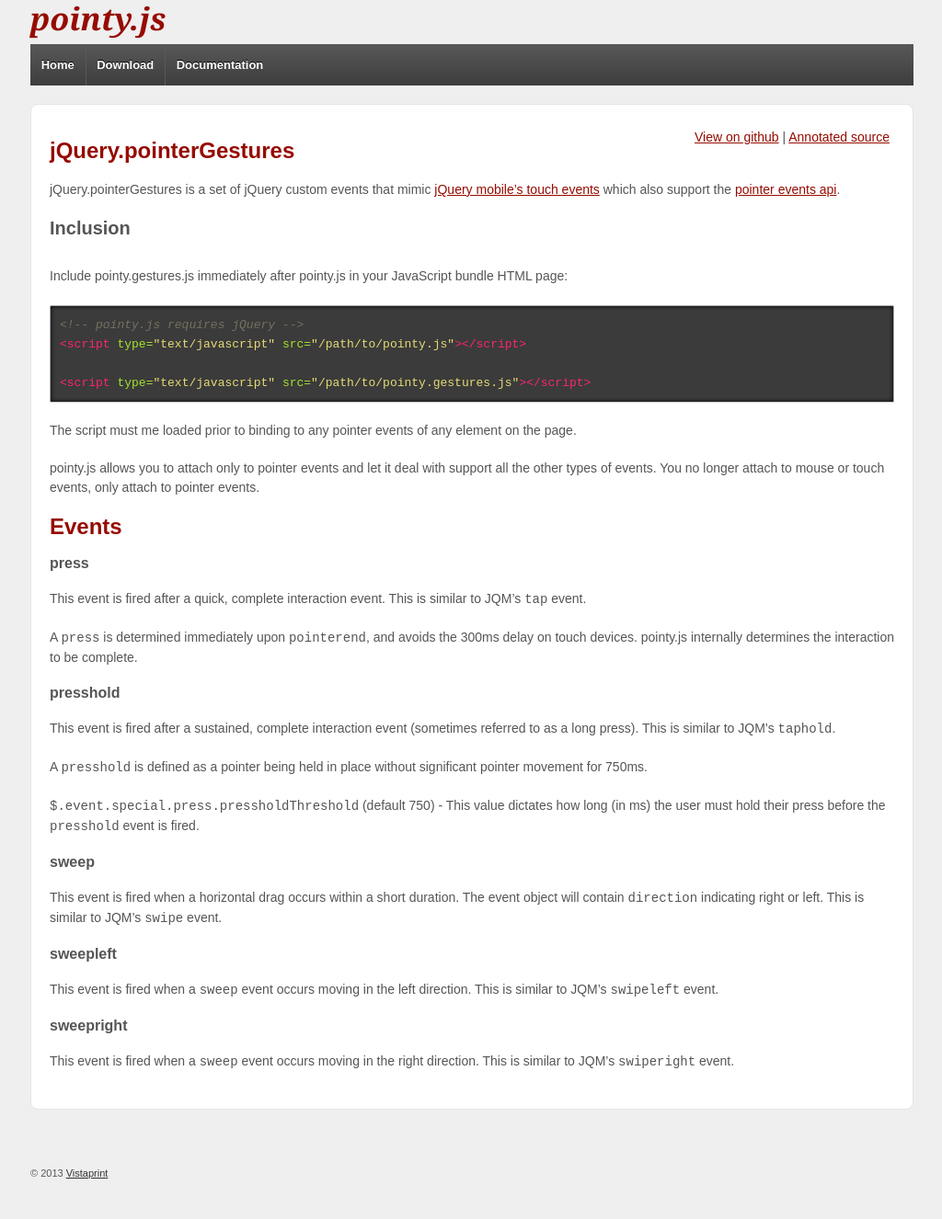
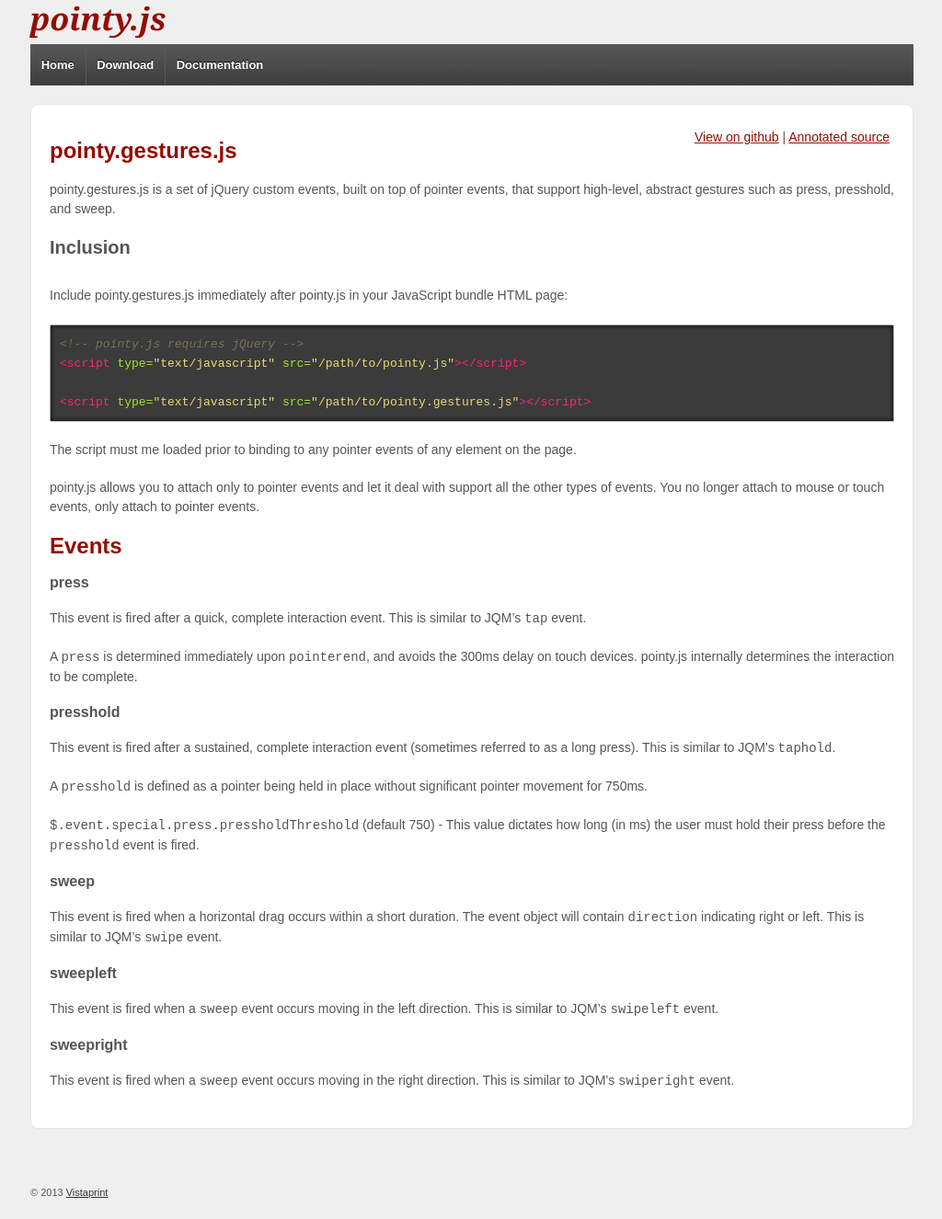
Before and after one commit to vistaprint/PointyJSSite, a Jekyll site: the page built from site/pointy.gestures.md, in a window 1280 px wide. Shown: the whole page at 92% size, without its empty margins (127-1151 px from the left). Built offline with Jekyll 4.4.1, drawn with Linux system fonts in a browser that asks for light colours; before the commit the page ends 1305 px from its top, so only the background shows below that.

Commit message:
Fixing titles and introductory text

```diff
--- a/site/pointy.gestures.md
+++ b/site/pointy.gestures.md
@@ -1,11 +1,11 @@
 ---
 layout: main
-title: jQuery.pointerGestures
+title: pointy.gestures.js
 ---
 
-## jQuery.pointerGestures
+## pointy.gestures.js
 
-jQuery.pointerGestures is a set of jQuery custom events that mimic [jQuery mobile's touch events](http://api.jquerymobile.com/category/events/) which also support the [pointer events api](http://www.w3.org/Submission/pointer-events/).
+pointy.gestures.js is a set of jQuery custom events, built on top of pointer events, that support high-level, abstract gestures such as press, presshold, and sweep.
 
 ### Inclusion
 
```
Also changed, not shown: site/pointy.md (+3 -3 lines).
